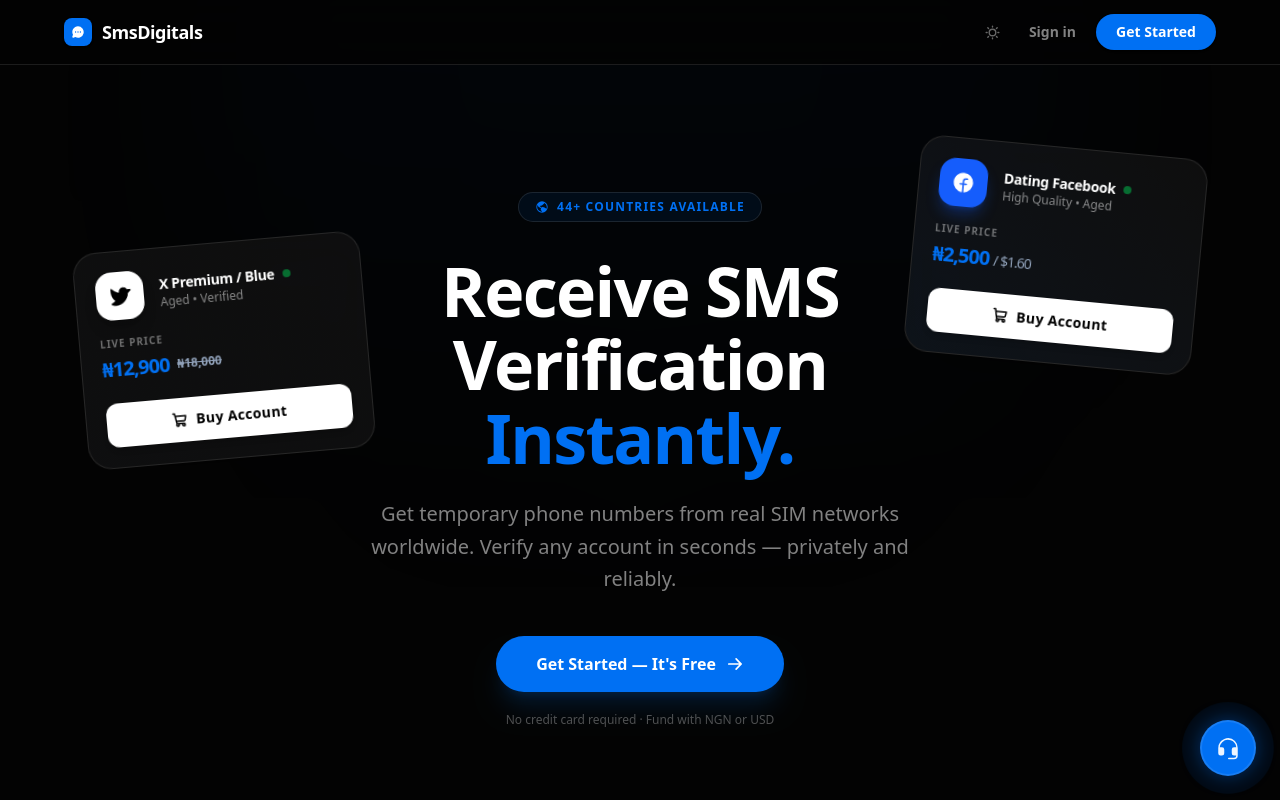
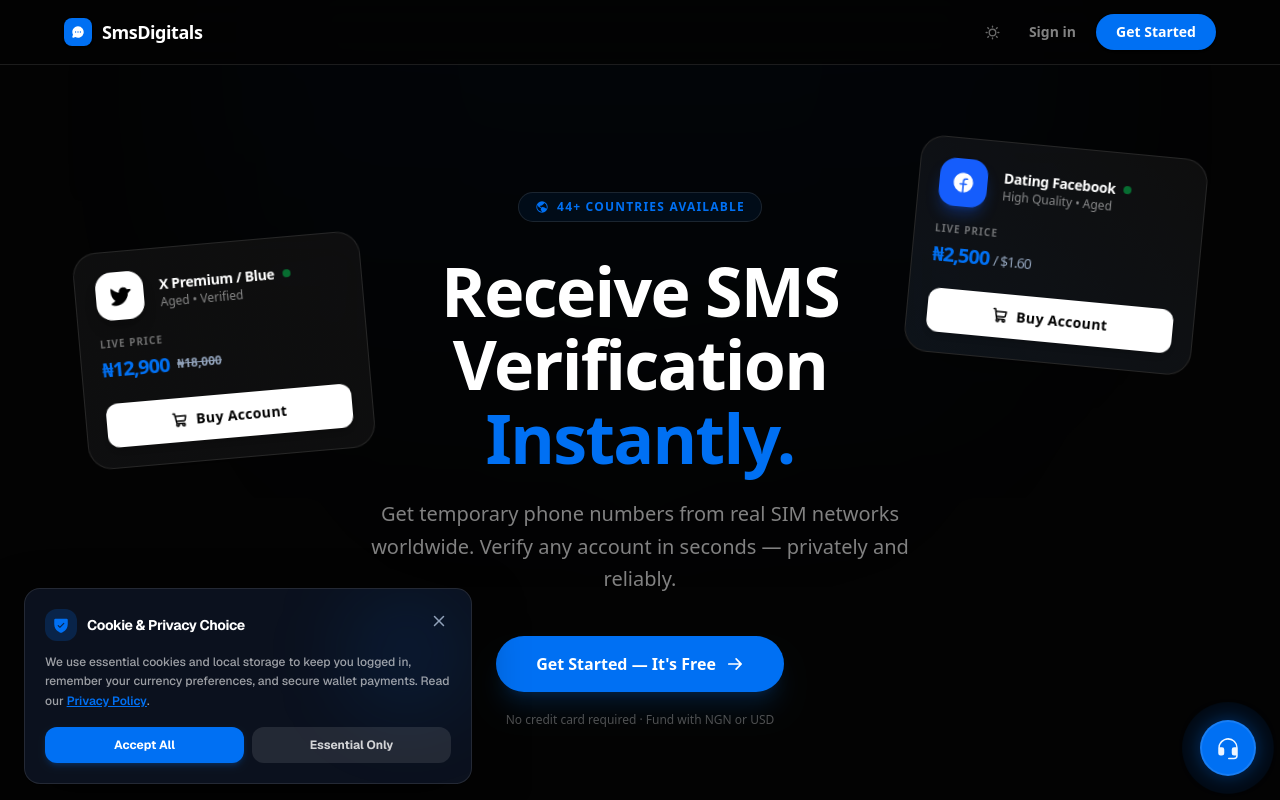
Before and after one commit to Itz-Daniel/SmsDigitals, a Next.js app: page / in a window 1280 px wide. Shown: the top 800 px of the page. Built offline with nearby package versions, Linux system fonts and the light colour scheme.

Commit message:
feat: add GDPR cookie consent banner and fix VIP card light mode styling

```diff
--- a/src/app/dashboard/page.tsx
+++ b/src/app/dashboard/page.tsx
@@ -265,44 +265,44 @@ export default function DashboardPage() {
           </div>
 
           {/* VIP Status Card */}
-          <div className="md:col-span-1 rounded-2xl border border-black/5 dark:border-white/10 bg-slate-900 text-white p-6 relative overflow-hidden flex flex-col justify-between shadow-xl">
-            <div className="absolute -top-10 -right-10 w-40 h-40 bg-yellow-500/10 rounded-full blur-2xl"></div>
+          <div className="md:col-span-1 rounded-2xl border border-slate-200 dark:border-white/10 bg-white dark:bg-slate-900/90 text-slate-900 dark:text-white p-6 relative overflow-hidden flex flex-col justify-between shadow-lg dark:shadow-xl transition-colors">
+            <div className="absolute -top-10 -right-10 w-40 h-40 bg-amber-500/10 dark:bg-yellow-500/10 rounded-full blur-2xl pointer-events-none"></div>
 
             <div>
               <div className="flex items-center justify-between mb-4">
-                <h3 className="font-bold tracking-tight text-sm uppercase text-slate-400">VIP Status</h3>
+                <h3 className="font-bold tracking-tight text-sm uppercase text-slate-500 dark:text-slate-400">VIP Status</h3>
                 {wallet && wallet.lifetime_deposits_usd >= 500 ? (
-                  <span className="bg-yellow-500/20 text-yellow-500 px-2.5 py-1 rounded-full text-xs font-bold border border-yellow-500/20">GOLD (12% OFF)</span>
+                  <span className="bg-amber-500/10 text-amber-600 dark:bg-yellow-500/20 dark:text-yellow-400 px-2.5 py-1 rounded-full text-xs font-bold border border-amber-500/20 dark:border-yellow-500/20">GOLD (12% OFF)</span>
                 ) : wallet && wallet.lifetime_deposits_usd >= 150 ? (
-                  <span className="bg-slate-300/20 text-slate-300 px-2.5 py-1 rounded-full text-xs font-bold border border-slate-300/20">SILVER (7% OFF)</span>
+                  <span className="bg-slate-200 text-slate-700 dark:bg-slate-300/20 dark:text-slate-300 px-2.5 py-1 rounded-full text-xs font-bold border border-slate-300/30 dark:border-slate-300/20">SILVER (7% OFF)</span>
                 ) : wallet && wallet.lifetime_deposits_usd >= 50 ? (
-                  <span className="bg-orange-500/20 text-orange-400 px-2.5 py-1 rounded-full text-xs font-bold border border-orange-500/20">BRONZE (3% OFF)</span>
+                  <span className="bg-orange-500/10 text-orange-600 dark:bg-orange-500/20 dark:text-orange-400 px-2.5 py-1 rounded-full text-xs font-bold border border-orange-500/20">BRONZE (3% OFF)</span>
                 ) : (
-                  <span className="bg-white/10 text-white/60 px-2.5 py-1 rounded-full text-xs font-bold">STANDARD</span>
+                  <span className="bg-slate-100 text-slate-600 dark:bg-white/10 dark:text-white/60 px-2.5 py-1 rounded-full text-xs font-bold">STANDARD</span>
                 )}
               </div>
 
               <div className="mt-6">
-                <p className="text-2xl font-bold font-mono tracking-tighter">
+                <p className="text-2xl font-bold font-mono tracking-tighter text-slate-900 dark:text-white">
                   {currency === 'NGN' ? '₦' : '$'}
                   {wallet?.lifetime_deposits_usd ? (currency === 'NGN' ? wallet.lifetime_deposits_usd * exchangeRate : wallet.lifetime_deposits_usd).toLocaleString(currency === 'NGN' ? 'en-NG' : 'en-US', { minimumFractionDigits: 2, maximumFractionDigits: 2 }) : '0.00'}
                 </p>
-                <p className="text-xs text-slate-400 mt-1">Total Lifetime Deposits</p>
+                <p className="text-xs text-slate-500 dark:text-slate-400 mt-1">Total Lifetime Deposits</p>
               </div>
             </div>
 
             <div className="mt-8">
               {wallet && wallet.lifetime_deposits_usd >= 500 ? (
-                <div className="text-sm font-medium text-yellow-400">You've reached the highest VIP tier! Enjoy 12% off everything.</div>
+                <div className="text-sm font-medium text-amber-600 dark:text-yellow-400">You've reached the highest VIP tier! Enjoy 12% off everything.</div>
               ) : (
                 <>
-                  <div className="flex justify-between text-xs mb-2 text-slate-400">
+                  <div className="flex justify-between text-xs mb-2 text-slate-500 dark:text-slate-400">
                     <span>Progress</span>
-                    <span className="font-mono text-white">
+                    <span className="font-mono font-semibold text-slate-900 dark:text-white">
                       {currency === 'NGN' ? '₦' : '$'}{((wallet?.lifetime_deposits_usd || 0) * (currency === 'NGN' ? exchangeRate : 1)).toLocaleString()} / {currency === 'NGN' ? '₦' : '$'}{((wallet && wallet.lifetime_deposits_usd >= 150 ? 500 : wallet && wallet.lifetime_deposits_usd >= 50 ? 150 : 50) * (currency === 'NGN' ? exchangeRate : 1)).toLocaleString()}
                     </span>
                   </div>
-                  <div className="h-2 w-full bg-white/10 rounded-full overflow-hidden">
+                  <div className="h-2 w-full bg-slate-100 dark:bg-white/10 rounded-full overflow-hidden">
                     <div
                       className="h-full bg-brand-blue rounded-full"
                       style={{
@@ -310,8 +310,8 @@ export default function DashboardPage() {
                       }}
                     ></div>
                   </div>
-                  <p className="text-xs text-slate-400 mt-3">
-                    Deposit <span className="text-white font-bold">{currency === 'NGN' ? '₦' : '$'}{(((wallet && wallet.lifetime_deposits_usd >= 150 ? 500 : wallet && wallet.lifetime_deposits_usd >= 50 ? 150 : 50) - (wallet?.lifetime_deposits_usd || 0)) * (currency === 'NGN' ? exchangeRate : 1)).toLocaleString(currency === 'NGN' ? 'en-NG' : 'en-US', { minimumFractionDigits: 0, maximumFractionDigits: 2 })}</span> more to reach {wallet && wallet.lifetime_deposits_usd >= 150 ? 'Gold' : wallet && wallet.lifetime_deposits_usd >= 50 ? 'Silver' : 'Bronze'}!
+                  <p className="text-xs text-slate-500 dark:text-slate-400 mt-3">
+                    Deposit <span className="text-slate-900 dark:text-white font-bold">{currency === 'NGN' ? '₦' : '$'}{(((wallet && wallet.lifetime_deposits_usd >= 150 ? 500 : wallet && wallet.lifetime_deposits_usd >= 50 ? 150 : 50) - (wallet?.lifetime_deposits_usd || 0)) * (currency === 'NGN' ? exchangeRate : 1)).toLocaleString(currency === 'NGN' ? 'en-NG' : 'en-US', { minimumFractionDigits: 0, maximumFractionDigits: 2 })}</span> more to reach {wallet && wallet.lifetime_deposits_usd >= 150 ? 'Gold' : wallet && wallet.lifetime_deposits_usd >= 50 ? 'Silver' : 'Bronze'}!
                   </p>
                 </>
               )}
--- a/src/app/layout.tsx
+++ b/src/app/layout.tsx
@@ -4,6 +4,7 @@ import "./globals.css";
 import { ThemeProvider } from "@/components/ThemeProvider";
 import { FloatingSupport } from "@/components/FloatingSupport";
 import { ReferralTracker } from "@/components/ReferralTracker";
+import { CookieConsent } from "@/components/CookieConsent";
 import { Suspense } from "react";
 
 const geistSans = Geist({
@@ -57,6 +58,7 @@ export default function RootLayout({
           </Suspense>
           {children}
           <FloatingSupport />
+          <CookieConsent />
         </ThemeProvider>
       </body>
     </html>
--- /dev/null
+++ b/src/components/CookieConsent.tsx
@@ -0,0 +1,95 @@
+"use client";
+
+import { useState, useEffect } from "react";
+import Link from "next/link";
+import { AnimatePresence, motion } from "framer-motion";
+import { ShieldCheck, X } from "@phosphor-icons/react";
+
+export function CookieConsent() {
+  const [isVisible, setIsVisible] = useState(false);
+
+  useEffect(() => {
+    // Check if user has already made a choice
+    const consent = localStorage.getItem("smsdigitals_cookie_consent");
+    if (!consent) {
+      // Delay slightly for smooth entrance
+      const timer = setTimeout(() => {
+        setIsVisible(true);
+      }, 1000);
+      return () => clearTimeout(timer);
+    }
+  }, []);
+
+  const handleAccept = () => {
+    localStorage.setItem("smsdigitals_cookie_consent", "accepted");
+    setIsVisible(false);
+  };
+
+  const handleDecline = () => {
+    localStorage.setItem("smsdigitals_cookie_consent", "essential_only");
+    setIsVisible(false);
+  };
+
+  return (
+    <AnimatePresence>
+      {isVisible && (
+        <motion.div
+          initial={{ opacity: 0, y: 50, scale: 0.95 }}
+          animate={{ opacity: 1, y: 0, scale: 1 }}
+          exit={{ opacity: 0, y: 20, scale: 0.95 }}
+          transition={{ duration: 0.3, ease: [0.16, 1, 0.3, 1] }}
+          className="fixed bottom-4 left-4 right-4 md:left-6 md:right-auto md:max-w-md z-50"
+        >
+          <div className="relative p-5 rounded-2xl bg-white/90 dark:bg-[#0D1322]/90 backdrop-blur-xl border border-slate-200/80 dark:border-white/10 shadow-2xl dark:shadow-[0_20px_50px_rgba(0,0,0,0.5)] text-slate-900 dark:text-white overflow-hidden">
+            {/* Ambient subtle glow */}
+            <div className="absolute top-0 right-0 w-32 h-32 bg-brand-blue/10 rounded-full blur-2xl pointer-events-none"></div>
+
+            <div className="flex items-start justify-between gap-3 mb-3 relative z-10">
+              <div className="flex items-center gap-2.5">
+                <div className="w-8 h-8 rounded-xl bg-brand-blue/10 dark:bg-brand-blue/20 text-brand-blue flex items-center justify-center shrink-0">
+                  <ShieldCheck weight="fill" size={18} />
+                </div>
+                <h3 className="font-bold tracking-tight text-sm text-slate-900 dark:text-white">
+                  Cookie & Privacy Choice
+                </h3>
+              </div>
+              <button
+                onClick={handleDecline}
+                className="text-slate-400 hover:text-slate-600 dark:hover:text-white transition-colors p-1 rounded-lg hover:bg-slate-100 dark:hover:bg-white/5"
+                aria-label="Close cookie consent banner"
+              >
+                <X size={16} weight="bold" />
+              </button>
+            </div>
+
+            <p className="text-xs text-slate-600 dark:text-white/60 leading-relaxed mb-4 relative z-10 font-medium">
+              We use essential cookies and local storage to keep you logged in, remember your currency preferences, and secure wallet payments. Read our{" "}
+              <Link
+                href="/privacy"
+                className="text-brand-blue underline hover:text-blue-600 font-semibold"
+              >
+                Privacy Policy
+              </Link>
+              .
+            </p>
+
+            <div className="flex items-center gap-2 relative z-10">
+              <button
+                onClick={handleAccept}
+                className="flex-1 py-2.5 px-4 rounded-xl bg-brand-blue text-white text-xs font-bold hover:bg-blue-600 transition-all shadow-md shadow-brand-blue/20 hover:scale-[1.02] active:scale-[0.98]"
+              >
+                Accept All
+              </button>
+              <button
+                onClick={handleDecline}
+                className="flex-1 py-2.5 px-4 rounded-xl bg-slate-100 dark:bg-white/10 hover:bg-slate-200 dark:hover:bg-white/15 text-slate-700 dark:text-white/80 text-xs font-bold transition-all hover:scale-[1.02] active:scale-[0.98]"
+              >
+                Essential Only
+              </button>
+            </div>
+          </div>
+        </motion.div>
+      )}
+    </AnimatePresence>
+  );
+}
```
